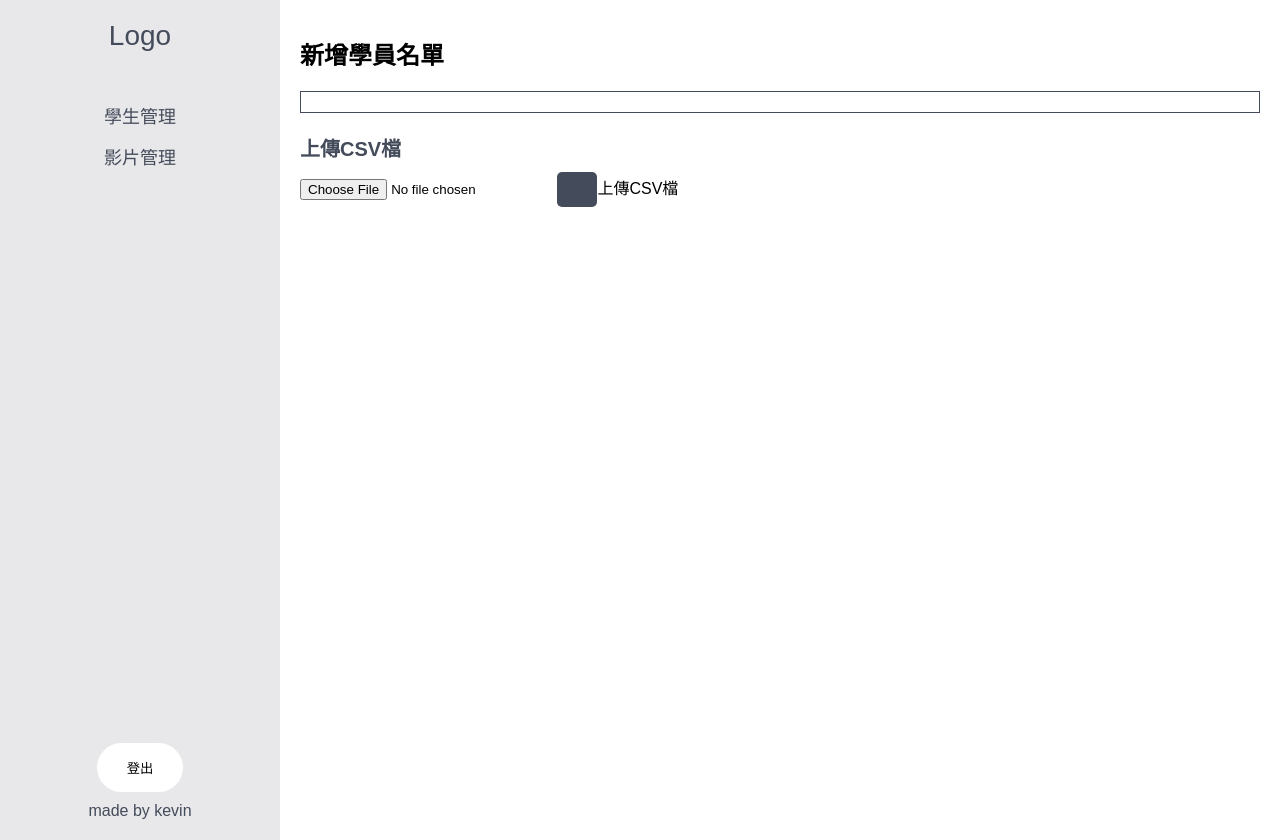
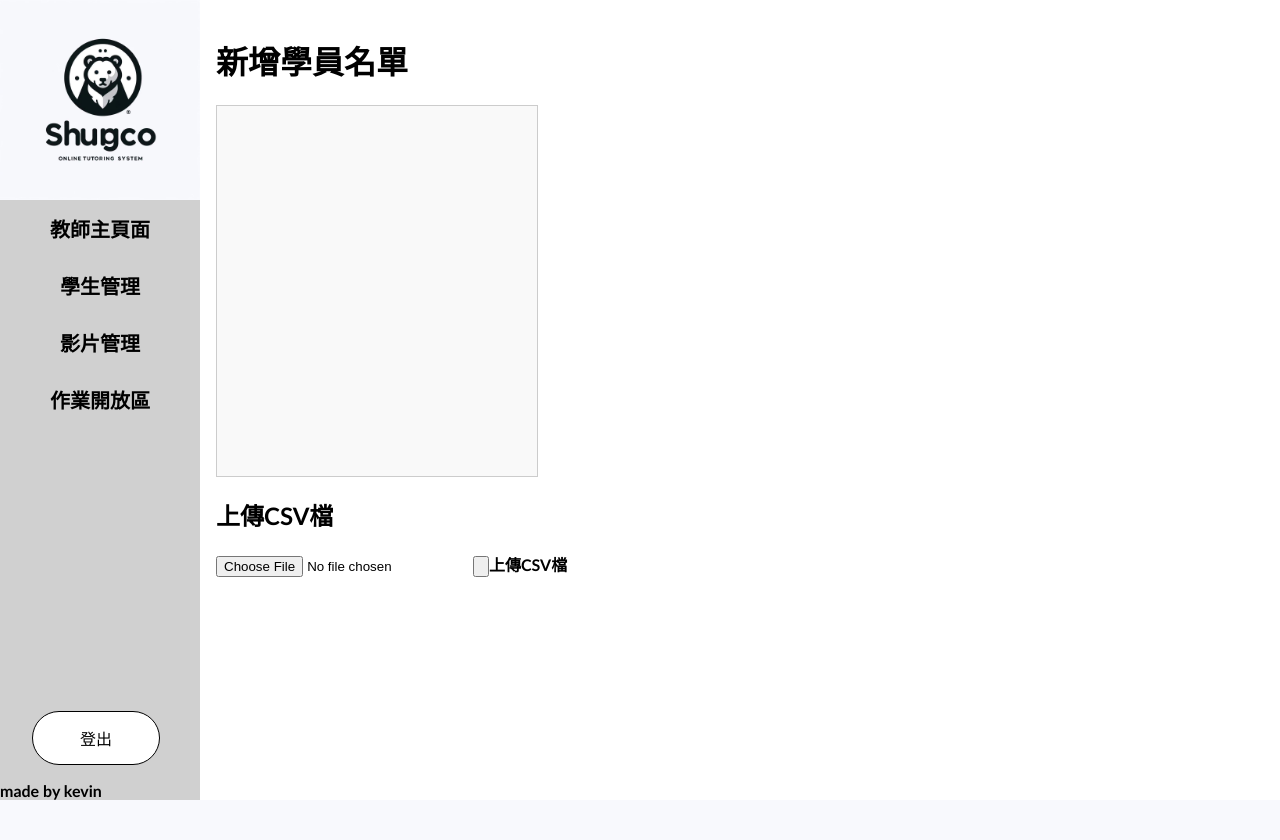
Before and after one commit to kevin0929/ShungCo, a Flask app: template backend/templates/teacher/list.html in a window 1280 px wide. After the commit the page ends 800 px from the top, so only its background shows below. Run offline with Flask 3, Linux system fonts and the light colour scheme; the template is opened without the code that fills it, so the values that code supplies are empty.

Commit message:
[Feature] complete studentlist upload.

```diff
--- a/backend/static/css/login/login.css
+++ b/backend/static/css/login/login.css
@@ -57,7 +57,7 @@ body {
     border-radius: 4px;
     cursor: pointer;
     display: block;
-    margin: 0 auto; /* 新增此行使按鈕水平置中 */
+    margin: 0 auto;
 }
 
 .form-group button:hover {
--- a/backend/static/css/teacher/list.css
+++ b/backend/static/css/teacher/list.css
@@ -1,99 +1,95 @@
 body {
+    font-family: 'Gill Sans', sans-serif;
+    font-weight: bolder;
     margin: 0;
     padding: 0;
-    font-family: Arial, sans-serif;
-}
-
-.container {
+    background-color: #FFFFFF;
     display: flex;
-    flex-direction: row;
+    min-height: 100vh;
 }
 
 .navbar {
-    width: 240px;
-    height: 100vh;
-    background-color: #E8E8EA;
-    padding: 20px;
+    background-color: #D0D0D0;
+    overflow: hidden;
+    width: 200px;
+    flex-shrink: 0;
+    box-sizing: border-box;
     display: flex;
     flex-direction: column;
-    align-items: center;
+    height: 100vh;
 }
 
-.logo {
-    color: #444B5A;
-    font-size: 28px;
-    /* 增加字體大小 */
-    margin-bottom: 50px;
-    /* 增加與按鈕之間的間距 */
+.navbar a {
+    display: block;
+    color: #000;
+    text-align: center;
+    padding: 14px 16px;
+    text-decoration: none;
+    font-size: 20px;
 }
 
-.nav-links {
-    display: flex;
-    flex-direction: column;
-    gap: 15px;
-    /* 增加按鈕之間的間距 */
-}
-
-.nav-button {
-    background: none;
-    border: none;
-    cursor: pointer;
-    color: #444B5A;
-    font-size: 18px;
-    /* 增加字體大小 */
-    text-align: left;
-    padding: 0;
-}
-
-.logout-button {
-    background-color: white;
-    /* 背景顏色是白色 */
-    color: black;
-    /* 字體顏色是黑色 */
-    border: none;
-    border-radius: 30px;
-    /* 增加圓弧半徑 */
-    padding: 15px 30px;
-    /* 增加寬度 */
-    cursor: pointer;
-    margin-top: auto;
-}
-
-.made-by {
-    color: #444B5A;
-    margin-top: 10px;
+.navbar a:hover {
+    background-color: #ddd;
+    color: #000;
 }
 
 .content {
+    padding: 16px;
     flex: 1;
-    padding: 20px;
 }
 
-h1 {
-    font-size: 24px;
+.logout-btn {
+    background-color: #FFFFFF;
+    color: #000;
+    border: none;
+    padding: 14px 14px;
+    /* 調整 padding 以匹配 navbar 的內容 */
+    text-align: center;
+    text-decoration: none;
+    font-size: 16px;
+    margin-top: auto;
+    cursor: pointer;
+    border-radius: 32px;
+    border: 1px solid #000;
+    align-self: flex-start;
+    margin-left: 32px;
+    margin-right: 16px;
+    margin-bottom: 16px;
+    width: calc(100% - 72px);
+    /* 設定寬度為 Navbar 寬度減去左右 margin 的總和 */
+}
+
+
+.logout-btn:hover {
+    background-color: #ddd;
 }
 
 .csv-preview {
-    border: 1px solid #444B5A;
+    height: 350px;
+    /* 限制最大高度 */
+    width: 300px;
+    overflow-y: auto;
+    /* 如果內容超過最大高度，顯示捲軸 */
+    border: 1px solid #ccc;
+    /* 加入邊框增加可視性 */
     padding: 10px;
-    margin-top: 20px;
+    /* 添加內邊距使內容不靠邊緣 */
+    background-color: #f9f9f9;
 }
 
-.csv-upload {
-    margin-top: 20px;
+@media only screen and (max-width: 600px) {
+    .navbar {
+        width: 100%;
+        text-align: center;
+    }
+
+    .navbar a {
+        text-align: center;
+    }
+
+    .logout-btn {
+        margin-top: 16px;
+        margin-left: 0;
+        width: 100%;
+    }
 }
-
-h2 {
-    font-size: 20px;
-    color: #444B5A;
-    margin-bottom: 10px;
-}
-
-.upload-button {
-    background-color: #444B5A;
-    color: white;
-    border: none;
-    border-radius: 5px;
-    padding: 10px 20px;
-    cursor: pointer;
-}
--- a/backend/static/js/login/login.js
+++ b/backend/static/js/login/login.js
@@ -1,6 +1,10 @@
 function summit() {
     var username = document.getElementById("username").value;
     var password = document.getElementById("password").value;
+
+    console.log(username)
+    console.log(password)
+
     var data = { "username": username, "password": password };
 
     fetch("/verify", {
--- a/backend/static/js/teacher/list.js
+++ b/backend/static/js/teacher/list.js
@@ -1,3 +1,36 @@
+function previewCSV() {
+    const csvFileInput = document.getElementById('csvFileInput');
+    const csvPreview = document.querySelector('.csv-preview');
+
+    if (csvFileInput.files.length > 0) {
+        const file = csvFileInput.files[0];
+        const reader = new FileReader();
+
+        reader.onload = function (e) {
+            const csvContent = e.target.result;
+            const lines = csvContent.split('\n');
+
+            lines.forEach(line => {
+                const columns = line.split(',');
+                const studentInfo = {
+                    // we will not show student name
+                    name: columns[0],
+                    role: columns[2],
+                };
+
+                // create text show in the preview block
+                const previewElement = document.createElement('div');
+                previewElement.textContent = `${studentInfo.name}, ${studentInfo.role}`;
+                csvPreview.appendChild(previewElement);
+            });
+        };
+
+        reader.readAsText(file);
+    } else {
+        alert("請選擇一個CSV檔案");
+    }
+}
+
 function upload() {
     var csvfile = document.getElementById('csvFileInput');
     var file = csvfile.files[0];
--- a/backend/templates/teacher/list.html
+++ b/backend/templates/teacher/list.html
@@ -6,18 +6,18 @@
     <meta name="viewport" content="width=device-width, initial-scale=1.0">
     <link rel="stylesheet" href="{{ url_for('static', filename='css/teacher/list.css') }}">
     <script src="{{ url_for('static', filename='js/teacher/list.js') }}"></script>
-    <title>Your Web Page</title>
+    <title>學生管理頁面</title>
 </head>
 
 <body>
-    <div class="container">
     <div class="navbar">
-            <div class="logo">Logo</div>
-            <div class="nav-links">
-                <button class="nav-button">學生管理</button>
-                <button class="nav-button">影片管理</button>
-            </div>
-            <button class="logout-button">登出</button>
+        <img src="{{ url_for('static', filename='img/logo.jpg') }}" alt="Shungco"
+            style="max-width: 200px; max-height: 200px;">
+        <a href="TeacherHome.html">教師主頁面</a>
+        <a href="ManagementStudent.html">學生管理</a>
+        <a href="VidoeManagement.html">影片管理</a>
+        <a href="HomeworkManagement.html">作業開放區</a>
+        <button class="logout-btn" onclick="logout()">登出</button>
         <div class="made-by">made by kevin</div>
     </div>
     <div class="content">
@@ -27,9 +27,8 @@
         </div>
         <div class="csv-upload">
             <h2>上傳CSV檔</h2>
-                <input type="file" accept=".csv" id="csvFileInput">
-                <input type="button" class="upload-button" onclick="upload()">上傳CSV檔</button>
-            </div>
+            <input type="file" accept=".csv" id="csvFileInput" onchange="previewCSV()">
+            <input type="button" onclick="upload()">上傳CSV檔</button>
         </div>
     </div>
 </body>
```
Also changed, not shown: backend/templates/teacher/teacher.html (added, +283 -0 lines), backend/static/img/logo.jpg (added). Lines whose indentation alone changed are shown as unchanged.
